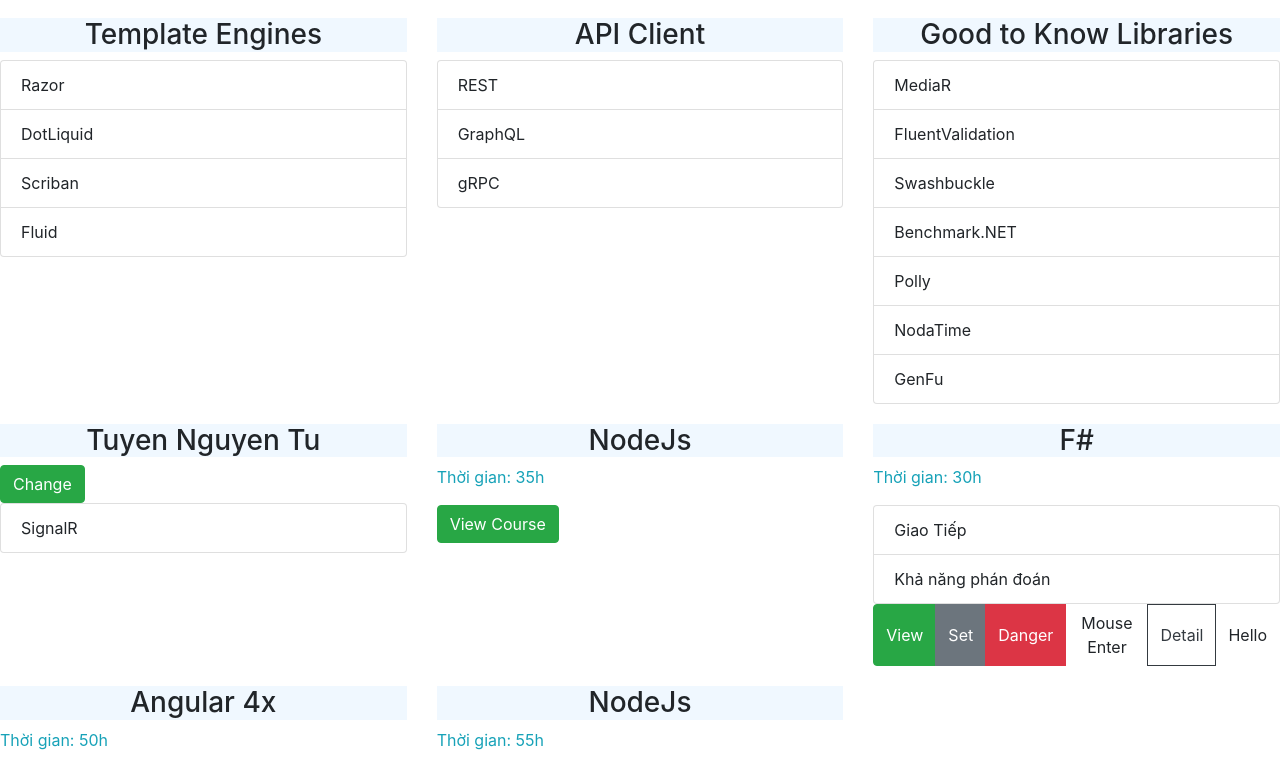
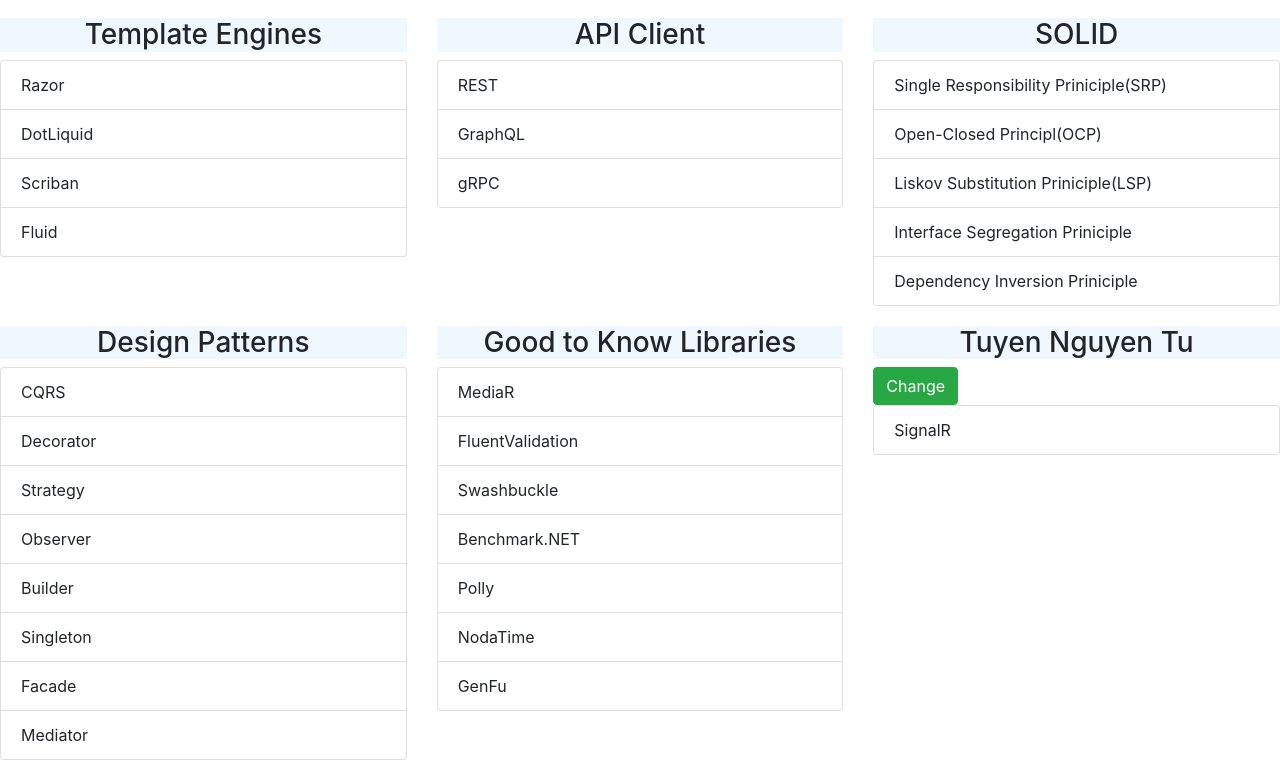
Before and after one commit to TuyenNguyenTu/DemoReactTutorial, a React (Create React App) app: page / in a window 1280 px wide. Shown: the part 1127-1893 px from the top of the page. Built offline with nearby package versions, Linux system fonts and the light colour scheme.

Commit message:
Add: Design Pattern and Solid

```diff
--- a/src/App.js
+++ b/src/App.js
@@ -18,6 +18,9 @@
 import CourseGood from './Components/CourseGoodToKnow'
 import NodeJs from './Components/NodeJS'
 import LifeCycle from './Components/LifeCycle'
+import Solid from './Components/Solid'
+import DesignPattern from './Components/DesignPatterns'
+
 function App() {
   const items = [
     {
@@ -62,6 +65,8 @@
         <SQL/>
         <Templalte/>
         <ApiClient/>
+        <Solid/>
+        <DesignPattern/>
         <GoodToKnow/>
         <LifeCycle/>
         <NodeJs Tuyen="NodeJs" time="35h" liChildren="ExpressJs" liChildren1="Single Thread" liChildren2="Typescript" liChildren3="Typescript" liChildren4="Typescript" />
--- /dev/null
+++ b/src/Components/DesignPatterns.js
@@ -0,0 +1,28 @@
+import React from 'react'
+
+class DesignPattern extends React.Component {
+  render() {
+    return (
+      <div className="col-xs-4 col-sm-4 col-md-4 col-log-4 margin">
+        <div className="panel panel-info">
+          <div className="panel-heading">
+            <h3 className="panel-title title">Design Patterns</h3>
+          </div>
+          <div className="panel-body">
+            <ul className="list-group">
+              <li className="list-group-item li-hover">CQRS</li>
+              <li className="list-group-item li-hover">Decorator</li>
+              <li className="list-group-item li-hover">Strategy</li>
+              <li className="list-group-item li-hover">Observer</li>
+              <li className="list-group-item li-hover">Builder</li>
+              <li className="list-group-item li-hover">Singleton</li>
+              <li className="list-group-item li-hover">Facade</li>
+              <li className="list-group-item li-hover">Mediator</li>
+            </ul>
+          </div>
+        </div>
+      </div>
+    )
+  }
+}
+export default DesignPattern
--- /dev/null
+++ b/src/Components/Solid.js
@@ -0,0 +1,25 @@
+import React from 'react'
+
+class Solid extends React.Component {
+  render() {
+    return (
+      <div className="col-xs-4 col-sm-4 col-md-4 col-log-4 margin">
+        <div className="panel panel-info">
+          <div className="panel-heading">
+            <h3 className="panel-title title">SOLID</h3>
+          </div>
+          <div className="panel-body">
+            <ul className="list-group">
+              <li className="list-group-item li-hover">Single Responsibility Priniciple(SRP)</li>
+              <li className="list-group-item li-hover">Open-Closed Principl(OCP)</li>
+              <li className="list-group-item li-hover">Liskov Substitution Priniciple(LSP)</li>
+              <li className="list-group-item li-hover">Interface Segregation Priniciple</li>
+              <li className="list-group-item li-hover">Dependency Inversion Priniciple</li>
+            </ul>
+          </div>
+        </div>
+      </div>
+    )
+  }
+}
+export default Solid
```
